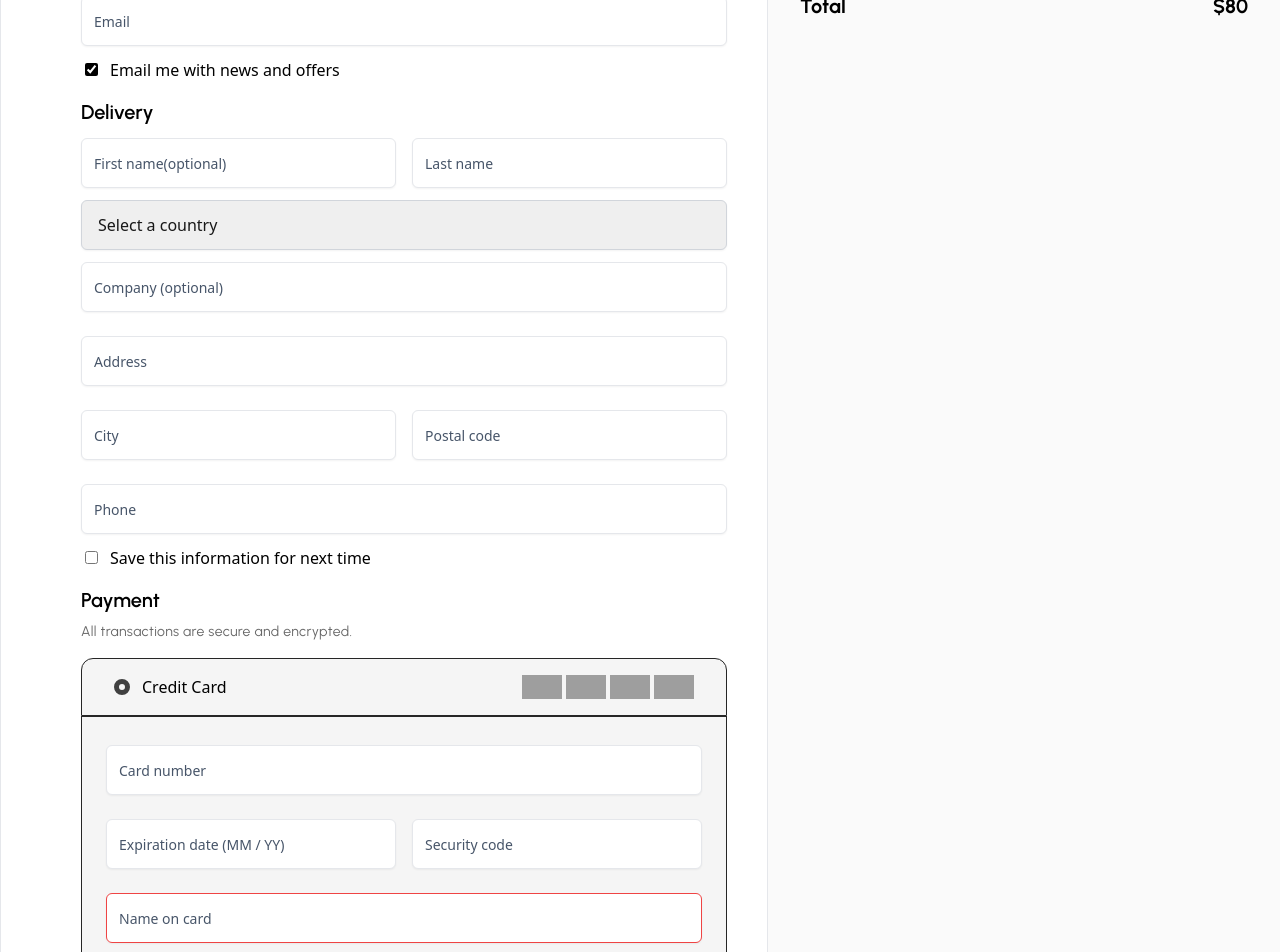
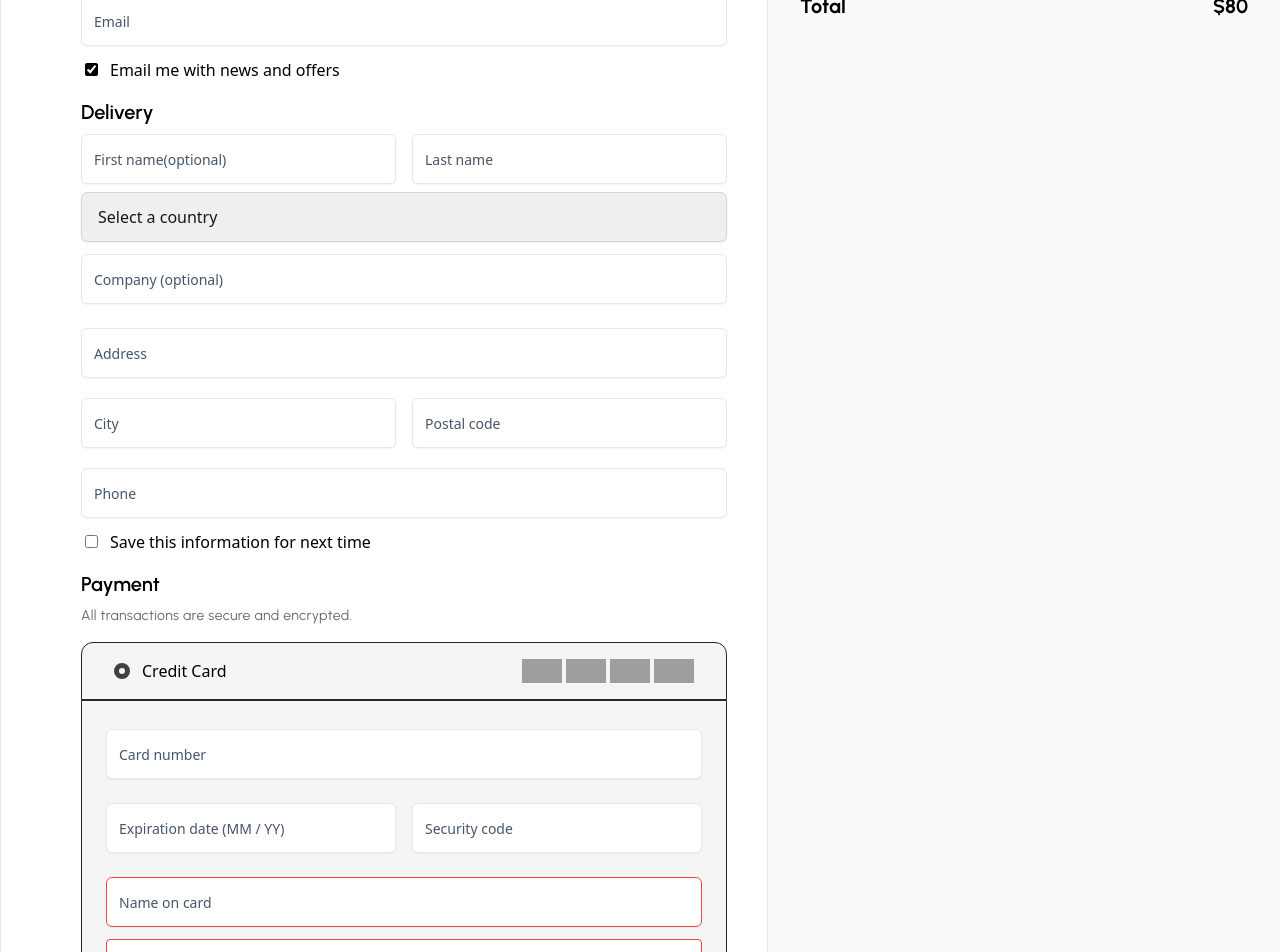
Before and after one commit to ivan10gudko/e-commerce-portfolio, a React (Vite) app: page /checkout in a window 1280 px wide. Shown: the part 160-1112 px from the top of the page. Built offline with nearby package versions, Linux system fonts and the light colour scheme; grey boxes are pictures that could not be loaded; a web font is replaced by a local one.

Commit message:
add adaptive to checkout page

```diff
--- a/src/pages/Checkout.jsx
+++ b/src/pages/Checkout.jsx
@@ -13,7 +13,7 @@ export default function Checkout(){
         <Toaster/>
         <ScrollToTop/>
         <CheckoutHeader/>
-        <div className="flex ">
+        <div className="flex flex-col-reverse md:flex-row">
         <div className="px-4 md:px-14 lg:pl-20 lg:pr-10 pt-8 border w-full lg:w-3/5">
         <CheckoutForm deliveryPrice={deliveryPrice} setDeliveryPrice={setDeliveryPrice}/>
         <CheckoutFooter/>
--- a/src/ui/CheckoutForm.jsx
+++ b/src/ui/CheckoutForm.jsx
@@ -151,14 +151,14 @@ function CheckoutForm({deliveryPrice,setDeliveryPrice}) {
                 <Checkbox name="email-news-subscription" checked>Email me with news and offers</Checkbox>
             </Fieldset>
             <Fieldset title="Delivery">
-            <div className="grid grid-cols-2 gap-4">
+            <div className="grid md:grid-cols-2 md:gap-4 my-1 *:*:my-1">
                 <Input name="firstname" handleChange={(v)=>setFormData(data=>({...data,customer:{...data.customer,firstName:v}}))}>First name(optional)</Input>
                 <Input name="lastname" required handleChange={(v)=>setFormData(data=>({...data,customer:{...data.customer,lastName:v}}))}>Last name</Input>
             </div>
             <CountrySelect selectedCountry={formData.shippingAddress.country} handleChange={(v)=>setFormData(data=>({...data,shippingAddress:{...data.shippingAddress,country:v}}))}/>
             <Input name="company" required handleChange={(v)=>setFormData(data=>({...data,shippingAddress:{...data.shippingAddress,company:v}}))}>Company (optional)</Input>
             <Input name="address" required handleChange={(v)=>setFormData(data=>({...data,shippingAddress:{...data.shippingAddress,address:v}}))}>Address</Input>
-            <div className="grid grid-cols-2 gap-4">
+            <div className="grid md:grid-cols-2 md:gap-4 my-1 *:*:my-1">
                 <Input name="city" required handleChange={(v)=>setFormData(data=>({...data,shippingAddress:{...data.shippingAddress,city:v}}))}>City</Input>
                 <Input name="postal-code" required handleChange={(v)=>setFormData(data=>({...data,shippingAddress:{...data.shippingAddress,zip:v}}))}>Postal code</Input>
             </div>
--- a/src/ui/PaymentSelect.jsx
+++ b/src/ui/PaymentSelect.jsx
@@ -64,7 +64,7 @@ function PaymentSelect({handleChange,cardData,setCardData}) {
             Card number
           </Input>
 
-          <div className="grid grid-cols-2 gap-4">
+          <div className="grid md:grid-cols-2 md:gap-4 my-1 *:*:my-2">
             <Input
               type="text"
               name="expiry"
```
